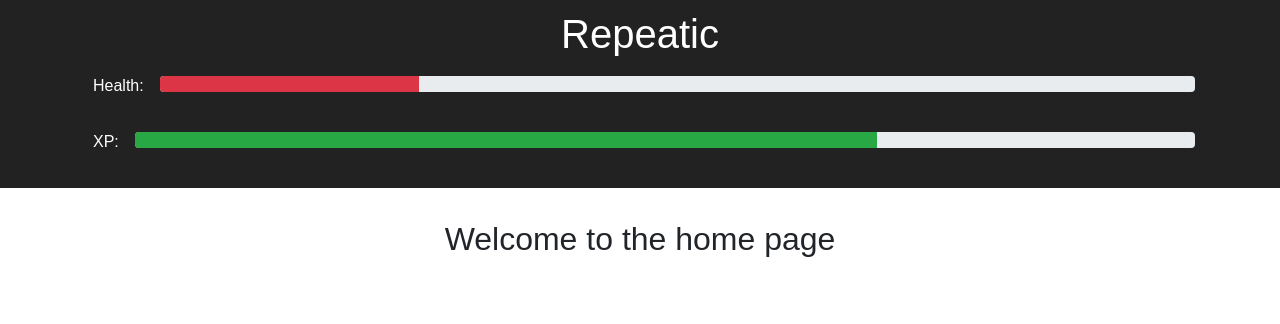
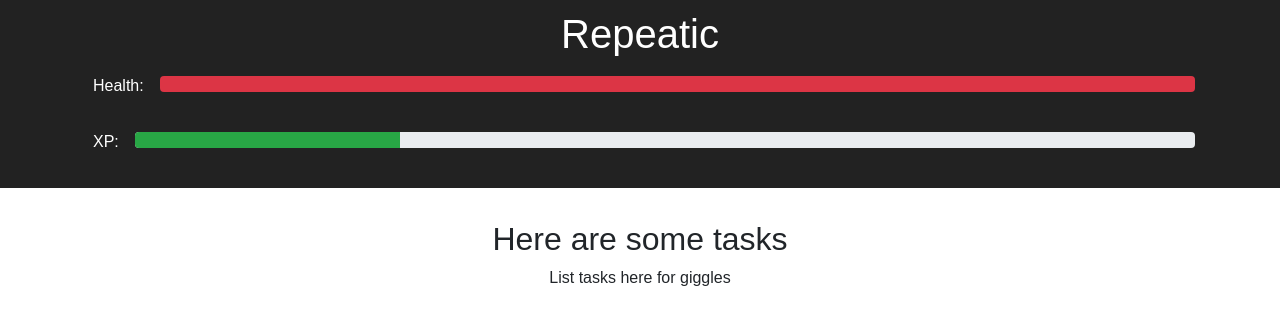
Before and after one commit to Mechasparrow/repeatic, a React (Create React App) app: page / in a window 1280 px wide. Shown: the top 324 px of the page. Built offline with nearby package versions, Linux system fonts and the light colour scheme.

Commit message:
added some basic redux containers

```diff
--- a/package.json
+++ b/package.json
@@ -9,7 +9,8 @@
     "react-router": "^4.3.1",
     "react-router-dom": "^4.3.1",
     "react-scripts": "1.1.4",
-    "redux": "^4.0.0"
+    "redux": "^4.0.0",
+    "redux-logger": "^3.0.6"
   },
   "scripts": {
     "start": "react-scripts start",
--- a/src/App.js
+++ b/src/App.js
@@ -2,8 +2,8 @@ import React, { Component } from 'react';
 import './App.css';
 
 //GUI components
-import Health from './components/Health';
-import Experience from './components/Experience';
+import Health from './containers/HealthContainer';
+import Experience from './containers/ExperienceContainer';
 
 //Page components
 import Home from './components/Home';
@@ -15,16 +15,31 @@ import {
   Link
 } from 'react-router-dom'
 
+//redux libs
+import {store} from './store';
+
+//react-redux
+import {Provider} from 'react-redux';
+
 
 class App extends Component {
+  constructor(props) {
+    super(props);
+    store.dispatch({type: "TEST"});
+  }
+
   render() {
     return (
       <div className="App">
+        <Provider store = {store}>
+          <div>
             <header className="App-header">
               <h1 className="App-title">Repeatic</h1>
               <div className = "container">
-            <Health></Health>
-            <Experience></Experience>
+                <Health>
+                </Health>
+                <Experience>
+                </Experience>
               </div>
             </header>
             <div className = "Page">
@@ -35,6 +50,8 @@ class App extends Component {
               </Router>
             </div>
           </div>
+        </Provider>
+      </div>
     );
   }
 }
--- a/src/components/Experience.js
+++ b/src/components/Experience.js
@@ -19,7 +19,7 @@ class Experience extends Component {
               <p className = "p-2 ">XP:</p>
             </div>
             <div className = "d-flex flex-fill progress">
-              <div className = "progress-bar bg-success" role = "progressbar" style={{width: this.state.progress + '%'}} aria-valuenow={this.state.progress} aria-valuemin="0" aria-valuemax="100">
+              <div className = "progress-bar bg-success" role = "progressbar" style={{width: this.props.experience + '%'}} aria-valuenow={this.state.progress} aria-valuemin="0" aria-valuemax="100">
 
               </div>
             </div>
--- a/src/components/Health.js
+++ b/src/components/Health.js
@@ -19,7 +19,7 @@ class Health extends Component {
               <p className = "p-2 ">Health:</p>
             </div>
             <div className = "d-flex flex-fill progress">
-              <div className = "progress-bar bg-danger" role = "progressbar" style={{width: this.state.progress + '%'}} aria-valuenow={this.state.progress} aria-valuemin="0" aria-valuemax="100">
+              <div className = "progress-bar bg-danger" role = "progressbar" style={{width: this.props.health + '%'}} aria-valuenow={this.state.progress} aria-valuemin="0" aria-valuemax="100">
 
               </div>
             </div>
--- a/src/components/Home.js
+++ b/src/components/Home.js
@@ -11,8 +11,11 @@ class Home extends Component {
 
   render() {
     return (
-      <div className = "home">
-        <h2>Welcome to the home page</h2>
+      <div className = "home container">
+        <h2>Here are some tasks</h2>
+        <div className = "task-list">
+          <p>List tasks here for giggles</p>
+        </div>
       </div>
     );
   }
--- /dev/null
+++ b/src/containers/ExperienceContainer.js
@@ -0,0 +1,21 @@
+import {connect} from 'react-redux';
+
+//Import associated component
+import Experience from '../components/Experience';
+
+const MapStateToProps = (state) => (
+  {
+    experience: state.experience
+  }
+)
+
+const MapDispatchToProps = (dispatch) => (
+  {
+
+  }
+)
+
+export default connect(
+  MapStateToProps,
+  MapDispatchToProps
+)(Experience);
--- /dev/null
+++ b/src/containers/HealthContainer.js
@@ -0,0 +1,21 @@
+import {connect} from 'react-redux';
+
+//Import associated component
+import Health from '../components/Health';
+
+const MapStateToProps = (state) => (
+  {
+    health: state.health
+  }
+)
+
+const MapDispatchToProps = (dispatch) => (
+  {
+
+  }
+)
+
+export default connect(
+  MapStateToProps,
+  MapDispatchToProps
+)(Health);
--- /dev/null
+++ b/src/reducers/experience.js
@@ -0,0 +1,6 @@
+
+const experience = (state = 25, action) => {
+  return state;
+}
+
+export default experience;
--- /dev/null
+++ b/src/reducers/health.js
@@ -0,0 +1,6 @@
+
+const health = (state = 100, action) => {
+  return state;
+}
+
+export default health;
--- /dev/null
+++ b/src/reducers/index.js
@@ -0,0 +1,11 @@
+import {combineReducers} from 'redux';
+
+import health from './health';
+import experience from './experience'
+import tasks from './tasks';
+
+export const rootReducer = combineReducers({
+  health,
+  experience,
+  tasks
+})
--- /dev/null
+++ b/src/reducers/tasks.js
@@ -0,0 +1,6 @@
+
+const tasks = (state = [], action) => {
+  return state;
+}
+
+export default tasks;
--- /dev/null
+++ b/src/store/index.js
@@ -0,0 +1,7 @@
+import {createStore, applyMiddleware} from 'redux';
+import {rootReducer} from '../reducers';
+
+import logger from 'redux-logger'
+
+export const store = createStore(rootReducer,
+                                 applyMiddleware(logger));
```
Also changed, not shown: 1 other file (tests, documents, lock files or other folders). Lines whose indentation alone changed are shown as unchanged.
